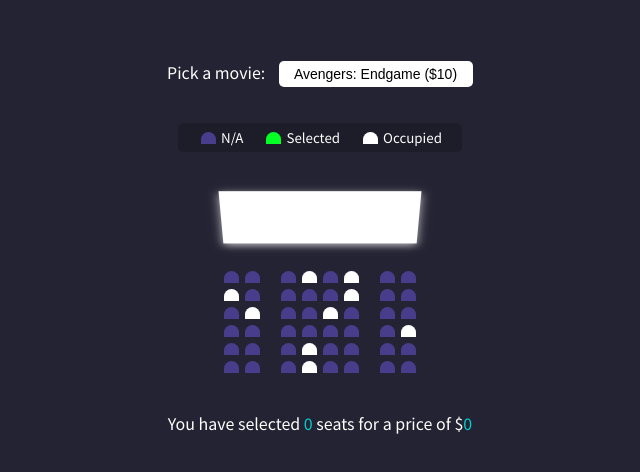
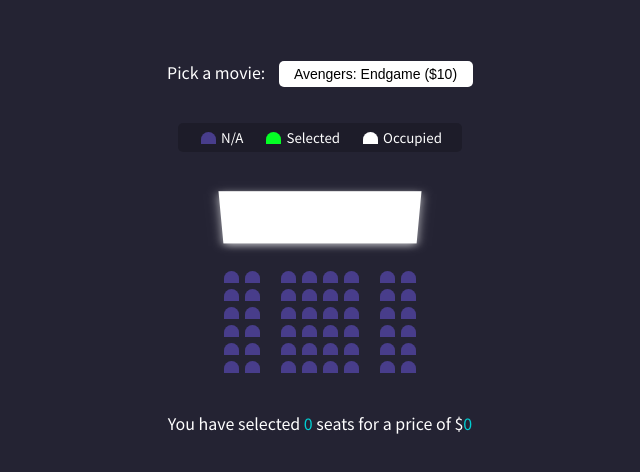
Before and after one commit to ugurduyar/movieseatbookingapp, a plain HTML site: page index.html in a window 1280 px wide. Shown: the whole page, without its empty margins (320-960 px from the left). Drawn offline with Linux system fonts and the light colour scheme.

Commit message:
removed deafult occupieds

```diff
--- a/index.html
+++ b/index.html
@@ -38,28 +38,28 @@
         <div class="seat"></div>
         <div class="seat"></div>
         <div class="seat"></div>
-        <div class="seat occupied"></div>
+        <div class="seat "></div>
         <div class="seat"></div>
-        <div class="seat occupied"></div>
+        <div class="seat "></div>
         <div class="seat"></div>
         <div class="seat"></div>
       </div>
       <div class="row">
-        <div class="seat occupied"></div>
+        <div class="seat "></div>
         <div class="seat"></div>
         <div class="seat"></div>
         <div class="seat"></div>
         <div class="seat"></div>
-        <div class="seat occupied"></div>
+        <div class="seat "></div>
         <div class="seat"></div>
         <div class="seat"></div>
       </div>
       <div class="row">
         <div class="seat"></div>
-        <div class="seat occupied"></div>
+        <div class="seat "></div>
         <div class="seat"></div>
         <div class="seat"></div>
-        <div class="seat occupied"></div>
+        <div class="seat "></div>
         <div class="seat"></div>
         <div class="seat"></div>
         <div class="seat"></div>
@@ -72,13 +72,13 @@
         <div class="seat"></div>
         <div class="seat"></div>
         <div class="seat"></div>
-        <div class="seat occupied"></div>
+        <div class="seat "></div>
       </div>
       <div class="row">
         <div class="seat"></div>
         <div class="seat"></div>
         <div class="seat"></div>
-        <div class="seat occupied"></div>
+        <div class="seat "></div>
         <div class="seat"></div>
         <div class="seat"></div>
         <div class="seat"></div>
@@ -88,7 +88,7 @@
         <div class="seat"></div>
         <div class="seat"></div>
         <div class="seat"></div>
-        <div class="seat occupied"></div>
+        <div class="seat "></div>
         <div class="seat"></div>
         <div class="seat"></div>
         <div class="seat"></div>
```
